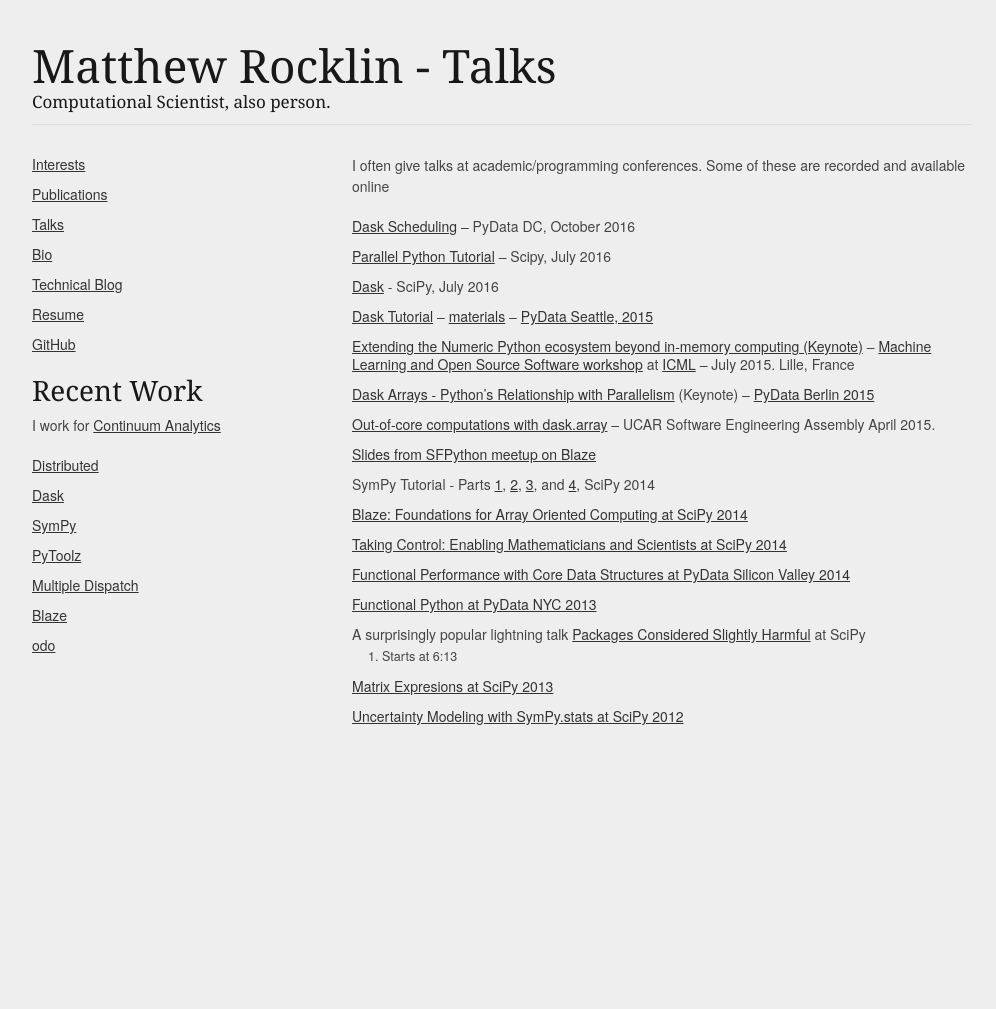
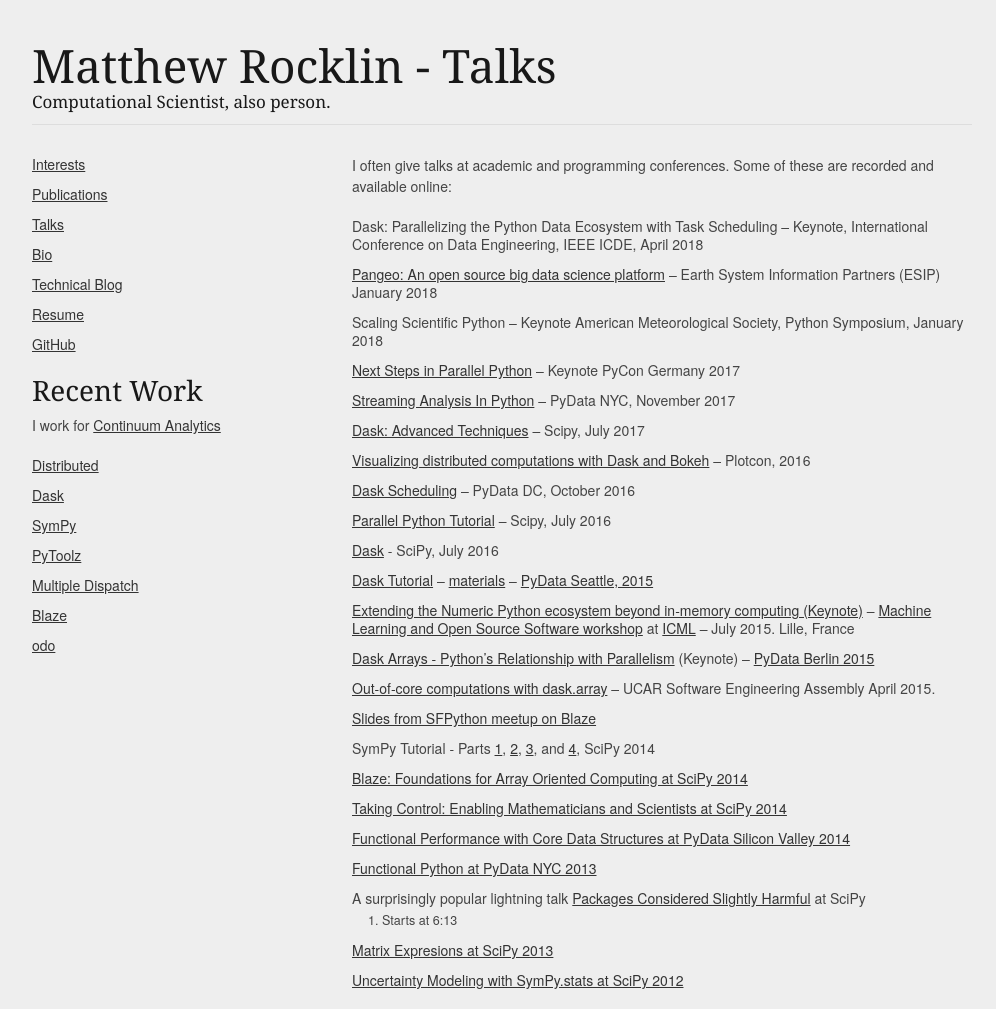
Before and after one commit to mrocklin/mrocklin.github.io, a Jekyll site: the page built from talks.md, in a window 1280 px wide. Shown: the whole page, without its empty margins (138-1134 px from the left). Built offline with Jekyll 4.4.1, drawn with Linux system fonts in a browser that asks for light colours; before the commit the page ends 900 px from its top, so only the background shows below that.

Commit message:
add talks

```diff
--- a/talks.md
+++ b/talks.md
@@ -3,34 +3,41 @@ layout: default
 title: Talks
 ---
 
-I often give talks at academic/programming conferences.  Some of these are
-recorded and available online
+I often give talks at academic and programming conferences.
+Some of these are recorded and available online:
 
-*   [Dask Scheduling](https://www.youtube.com/watch?v=EEfI-11itn0) -- PyData DC, October 2016
-*   [Parallel Python Tutorial](https://www.youtube.com/watch?v=5Md_sSsN51k) -- Scipy, July 2016
-*   [Dask](https://www.youtube.com/watch?v=PAGjm4BMKlk) - SciPy, July 2016
-*   [Dask Tutorial](https://www.youtube.com/watch?v=ieW3G7ZzRZ0)
+-   Dask: Parallelizing the Python Data Ecosystem with Task Scheduling -- Keynote, International Conference on Data Engineering, IEEE ICDE, April 2018
+-   [Pangeo: An open source big data science platform](https://www.youtube.com/watch?v=mDrjGxaXQT4) -- Earth System Information Partners (ESIP) January 2018
+-   Scaling Scientific Python -- Keynote American Meteorological Society, Python Symposium, January 2018
+-   [Next Steps in Parallel Python](https://www.youtube.com/watch?v=rZlshXJydgQ) -- Keynote PyCon Germany 2017
+-   [Streaming Analysis In Python](https://www.youtube.com/watch?v=yI_yZoUaz60) -- PyData NYC, November 2017
+-   [Dask: Advanced Techniques](https://www.youtube.com/watch?v=ZxNPVTHQwGo) -- Scipy, July 2017
+-   [Visualizing distributed computations with Dask and Bokeh](https://www.youtube.com/watch?v=FTJwDeXkggU) -- Plotcon, 2016
+-   [Dask Scheduling](https://www.youtube.com/watch?v=EEfI-11itn0) -- PyData DC, October 2016
+-   [Parallel Python Tutorial](https://www.youtube.com/watch?v=5Md_sSsN51k) -- Scipy, July 2016
+-   [Dask](https://www.youtube.com/watch?v=PAGjm4BMKlk) - SciPy, July 2016
+-   [Dask Tutorial](https://www.youtube.com/watch?v=ieW3G7ZzRZ0)
     -- [materials](https://github.com/blaze/dask-tutorial)
     -- [PyData Seattle, 2015](http://seattle.pydata.org/)
-*   [Extending the Numeric Python ecosystem beyond in-memory computing (Keynote)](http://k4webcast.mediasite.com/Mediasite/Play/4216268dc28148c89d8b6e4eba1ad6e51d)
+-   [Extending the Numeric Python ecosystem beyond in-memory computing (Keynote)](http://k4webcast.mediasite.com/Mediasite/Play/4216268dc28148c89d8b6e4eba1ad6e51d)
     -- [Machine Learning and Open Source Software workshop](https://mloss.org/workshop/icml15/) at [ICML](http://icml.cc/2015/)
     -- July 2015. Lille, France
-*   [Dask Arrays - Python's Relationship with Parallelism](https://youtu.be/HLME2WKTJJ8?t=300) (Keynote)
+-   [Dask Arrays - Python's Relationship with Parallelism](https://youtu.be/HLME2WKTJJ8?t=300) (Keynote)
     -- [PyData Berlin 2015](http://pydata.org/berlin2015/)
-*   [Out-of-core computations with dask.array](https://sea.ucar.edu/event/out-core-computations-blaze)
+-   [Out-of-core computations with dask.array](https://sea.ucar.edu/event/out-core-computations-blaze)
     -- UCAR Software Engineering Assembly April 2015.
-*   [Slides from SFPython meetup on Blaze](http://matthewrocklin.com/slides/sfpython-blaze.html)
-*   SymPy Tutorial - Parts
+-   [Slides from SFPython meetup on Blaze](http://matthewrocklin.com/slides/sfpython-blaze.html)
+-   SymPy Tutorial - Parts
     [1](https://www.youtube.com/watch?v=Lgp442bibDM),
     [2](https://www.youtube.com/watch?v=_PTe10whFKo),
     [3](https://www.youtube.com/watch?v=qleGSnrnxgc),
     and [4](https://www.youtube.com/watch?v=04AGOl1P2U4),  SciPy 2014
-*   [Blaze: Foundations for Array Oriented Computing at SciPy 2014](https://www.youtube.com/watch?v=9HPR-1PdZUk)
-*   [Taking Control: Enabling Mathematicians and Scientists at SciPy 2014](https://www.youtube.com/watch?v=QldxygVVj-s)
-*   [Functional Performance with Core Data Structures at PyData Silicon Valley 2014](https://www.youtube.com/watch?v=PpBK4zIaFLE)
-*   [Functional Python at PyData NYC 2013](https://vimeo.com/80096814)
-*   A surprisingly popular lightning talk [Packages Considered
+-   [Blaze: Foundations for Array Oriented Computing at SciPy 2014](https://www.youtube.com/watch?v=9HPR-1PdZUk)
+-   [Taking Control: Enabling Mathematicians and Scientists at SciPy 2014](https://www.youtube.com/watch?v=QldxygVVj-s)
+-   [Functional Performance with Core Data Structures at PyData Silicon Valley 2014](https://www.youtube.com/watch?v=PpBK4zIaFLE)
+-   [Functional Python at PyData NYC 2013](https://vimeo.com/80096814)
+-   A surprisingly popular lightning talk [Packages Considered
     Slightly Harmful](https://www.youtube.com/watch?v=ywHqIEv3xXg) at SciPy
     2013. Starts at 6:13
-*   [Matrix Expresions at SciPy 2013](http://pyvideo.org/video/2028/matrix-expressions-and-blaslapack-scipy-2013-pr)
-*   [Uncertainty Modeling with SymPy.stats at SciPy 2012](http://www.youtube.com/watch?v=27su3TQ3BvQ)
+-   [Matrix Expresions at SciPy 2013](http://pyvideo.org/video/2028/matrix-expressions-and-blaslapack-scipy-2013-pr)
+-   [Uncertainty Modeling with SymPy.stats at SciPy 2012](http://www.youtube.com/watch?v=27su3TQ3BvQ)
```
